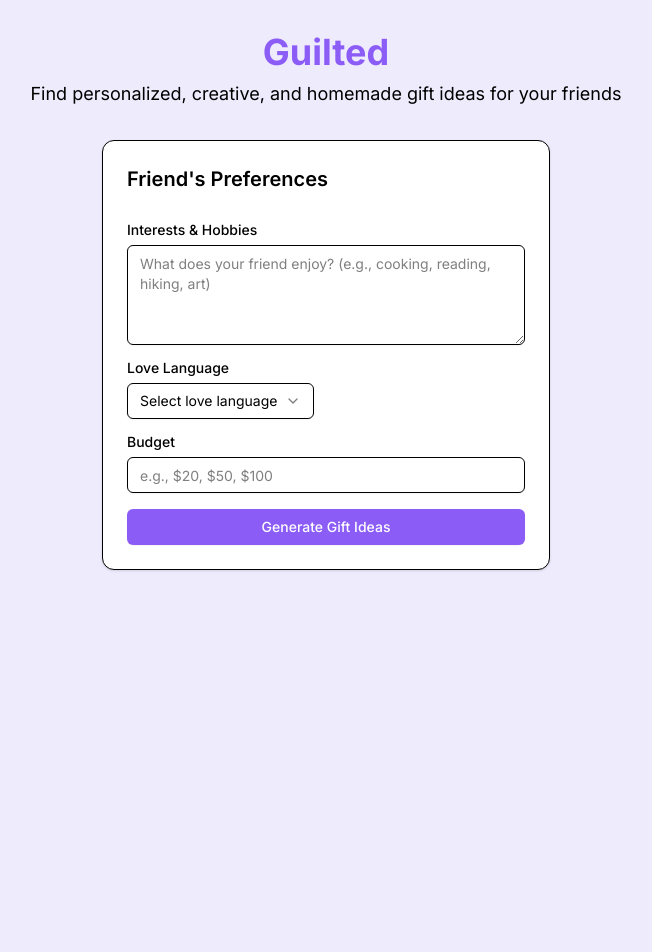
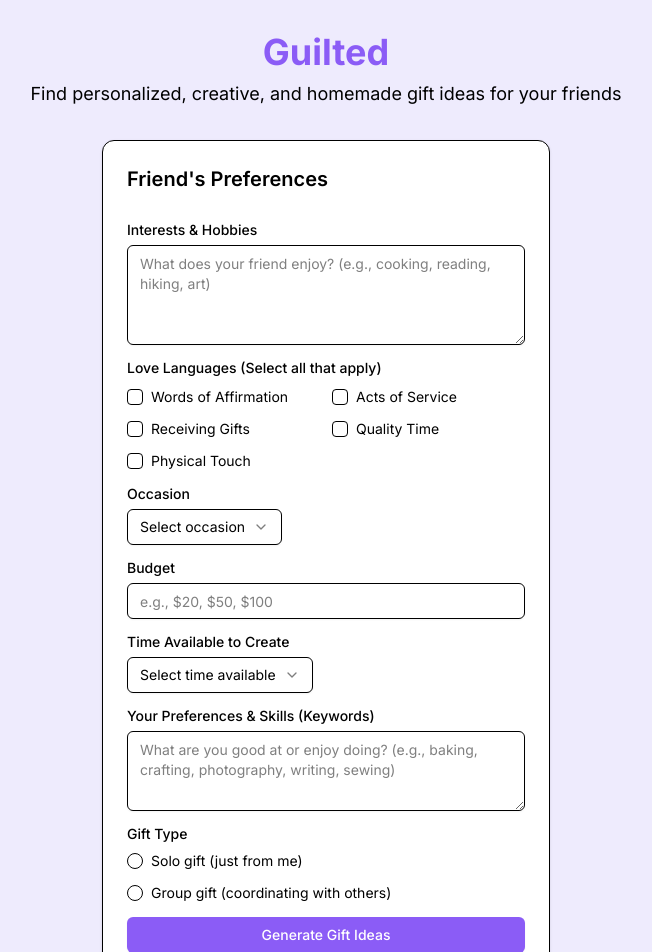
Before and after one commit to kaja-s/guilted, a Next.js app: page / in a window 1280 px wide. Shown: the top 952 px of the page, without its empty margins (314-966 px from the left). Before the commit the page ends 800 px from the top, so only its background shows below. Built offline with nearby package versions, Linux system fonts and the light colour scheme.

Commit message:
Added new input fields

```diff
--- a/components/friend-preferences-form.tsx
+++ b/components/friend-preferences-form.tsx
@@ -17,23 +17,37 @@ import {
   SelectTrigger,
   SelectValue,
 } from "@/components/ui/select";
+import { Checkbox } from "./ui/checkbox";
+import { RadioGroup, RadioGroupItem } from "./ui/radiogroup";
 
 // This tells your code exactly what kind of information you're collecting. Each answer will be a string, which means a line of text like "reading" or "$50".
 
 export interface FriendPreferences {
   interests: string;
-  loveLanguage: string;
+  loveLanguage: string[];
   budget: string;
+  occasion: string;
+  gifterPreferences: string;
+  timeAvailable: string;
+  giftType: string;
 }
 
 // This describes what the component expects from the outside (its "props").
 // onSubmit: This is a function someone else (probably a page) gives you.
-// isLoading: A true or false flag — to show a spinner or say “Generating…” instead of “Submit” while waiting.
+// isLoading: A true or false flag — to show a spinner or say "Generating…" instead of "Submit" while waiting.
 
 interface FriendPreferencesFormProps {
   onSubmit: (preferences: FriendPreferences) => void;
   isLoading: boolean;
 }
+
+const LOVE_LANGUAGES = [
+  "Words of Affirmation",
+  "Acts of Service",
+  "Receiving Gifts",
+  "Quality Time",
+  "Physical Touch",
+];
 
 export function FriendPreferencesForm({
   onSubmit,
@@ -43,11 +57,15 @@ export function FriendPreferencesForm({
 
   const [preferences, setPreferences] = useState<FriendPreferences>({
     interests: "",
-    loveLanguage: "",
+    loveLanguage: [],
     budget: "",
+    occasion: "",
+    gifterPreferences: "",
+    timeAvailable: "",
+    giftType: "",
   });
 
-  // e.preventDefault() says: “Don’t refresh the page like a regular form.” Instead, we call the onSubmit function we got from the parent, and give it the current answers.
+  // e.preventDefault() says: "Don't refresh the page like a regular form." Instead, we call the onSubmit function we got from the parent, and give it the current answers.
   const handleSubmit = (e: React.FormEvent) => {
     e.preventDefault();
     onSubmit(preferences);
@@ -61,10 +79,20 @@ export function FriendPreferencesForm({
     setPreferences((prev) => ({ ...prev, [name]: value }));
   };
 
-  // Takes the previous state (prev), spreads all its properties into a new object, and then updates the loveLanguage property to a new value.
-  // This makes sure that only loveLanguage field is changed, while all other fields in the rpefereneces remain the same.
-  const handleSelectChange = (value: string) => {
-    setPreferences((prev) => ({ ...prev, loveLanguage: value }));
+  // Takes the previous state (prev), spreads all its properties into a new object, and then updates the correct property based on the field being changed.
+  // This makes sure that only the intended field is changed, while all other fields in the preferences remain the same.
+  const handleSelectChange =
+    (field: keyof FriendPreferences) => (value: string) => {
+      setPreferences((prev) => ({ ...prev, [field]: value }));
+    };
+
+  const handleLoveLanguageChange = (loveLanguage: string, checked: boolean) => {
+    setPreferences((prev) => ({
+      ...prev,
+      loveLanguage: checked
+        ? [...prev.loveLanguage, loveLanguage]
+        : prev.loveLanguage.filter((lang) => lang !== loveLanguage),
+    }));
   };
 
   return (
@@ -75,7 +103,7 @@ export function FriendPreferencesForm({
       <CardContent>
         <form onSubmit={handleSubmit} className="space-y-4">
           {/* Interests */}
-          <div className="space-y-2">
+          <div className="space-y-2 md:col-span-2">
             <Label htmlFor="interests">Interests & Hobbies</Label>
             <Textarea
               id="interests"
@@ -88,23 +116,50 @@ export function FriendPreferencesForm({
           </div>
 
           {/* Love Language */}
+          <div className="space-y-3 md:col-span-2">
+            <Label>Love Languages (Select all that apply)</Label>
+            <div className="grid grid-cols-1 sm:grid-cols-2 gap-3">
+              {LOVE_LANGUAGES.map((loveLanguage) => (
+                <div key={loveLanguage} className="flex items-center space-x-2">
+                  <Checkbox
+                    id={loveLanguage}
+                    checked={preferences.loveLanguage.includes(loveLanguage)}
+                    onCheckedChange={(checked) =>
+                      handleLoveLanguageChange(loveLanguage, checked as boolean)
+                    }
+                  />
+                  <Label
+                    htmlFor={loveLanguage}
+                    className="text-sm font-normal cursor-pointer"
+                  >
+                    {loveLanguage}
+                  </Label>
+                </div>
+              ))}
+            </div>
+          </div>
+
+          {/* Occasion */}
           <div className="space-y-2">
-            <Label htmlFor="loveLanguage">Love Language</Label>
+            <Label htmlFor="occasion">Occasion</Label>
             <Select
-              value={preferences.loveLanguage}
-              onValueChange={handleSelectChange}
+              value={preferences.occasion}
+              onValueChange={handleSelectChange("occasion")}
             >
-              <SelectTrigger id="loveLanguage">
-                <SelectValue placeholder="Select love language" />
+              <SelectTrigger id="occasion">
+                <SelectValue placeholder="Select occasion" />
               </SelectTrigger>
               <SelectContent>
-                <SelectItem value="Words of Affirmation">
-                  Words of Affirmation
-                </SelectItem>
-                <SelectItem value="Acts of Service">Acts of Service</SelectItem>
-                <SelectItem value="Receiving Gifts">Receiving Gifts</SelectItem>
-                <SelectItem value="Quality Time">Quality Time</SelectItem>
-                <SelectItem value="Physical Touch">Physical Touch</SelectItem>
+                <SelectItem value="Birthday">Birthday</SelectItem>
+                <SelectItem value="Anniversary">Anniversary</SelectItem>
+                <SelectItem value="Christmas">Christmas</SelectItem>
+                <SelectItem value="Graduation">Graduation</SelectItem>
+                <SelectItem value="Housewarming">Housewarming</SelectItem>
+                <SelectItem value="Thank You">Thank You</SelectItem>
+                <SelectItem value="Just because">Just Because</SelectItem>
+                <SelectItem value="Apology">Apology</SelectItem>
+                <SelectItem value="Get well soon">Get Well Soon</SelectItem>
+                <SelectItem value="Other">Other</SelectItem>
               </SelectContent>
             </Select>
           </div>
@@ -120,6 +175,67 @@ export function FriendPreferencesForm({
               onChange={handleChange}
               required
             />
+          </div>
+
+          {/* Time Available */}
+          <div className="space-y-2">
+            <Label htmlFor="timeAvailable">Time Available to Create</Label>
+            <Select
+              value={preferences.timeAvailable}
+              onValueChange={handleSelectChange("timeAvailable")}
+            >
+              <SelectTrigger id="timeAvailable">
+                <SelectValue placeholder="Select time available" />
+              </SelectTrigger>
+              <SelectContent>
+                <SelectItem value="1-2 hours">1-2 hours</SelectItem>
+                <SelectItem value="Half a day">Half a day</SelectItem>
+                <SelectItem value="1 day">1 day</SelectItem>
+                <SelectItem value="2-3 days">2-3 days</SelectItem>
+                <SelectItem value="1 week">1 week</SelectItem>
+                <SelectItem value="2+ weeks">2+ weeks</SelectItem>
+                <SelectItem value="No time limit">No time limit</SelectItem>
+              </SelectContent>
+            </Select>
+          </div>
+
+          {/* Gifter Preferences */}
+          <div className="space-y-2">
+            <Label htmlFor="gifterPreferences">
+              Your Preferences & Skills (Keywords)
+            </Label>
+            <Textarea
+              id="gifterPreferences"
+              name="gifterPreferences"
+              placeholder="What are you good at or enjoy doing? (e.g., baking, crafting, photography, writing, sewing)"
+              value={preferences.gifterPreferences}
+              onChange={handleChange}
+              required
+              className="min-h-[80px]"
+            />
+          </div>
+
+          {/* Solo or Group Gift */}
+          <div className="space-y-3">
+            <Label>Gift Type</Label>
+            <RadioGroup
+              value={preferences.giftType}
+              onValueChange={handleSelectChange("giftType")}
+              className="flex flex-col space-y-2"
+            >
+              <div className="flex items-center space-x-2">
+                <RadioGroupItem value="solo" id="solo" />
+                <Label htmlFor="solo" className="font-normal">
+                  Solo gift (just from me)
+                </Label>
+              </div>
+              <div className="flex items-center space-x-2">
+                <RadioGroupItem value="group" id="group" />
+                <Label htmlFor="group" className="font-normal">
+                  Group gift (coordinating with others)
+                </Label>
+              </div>
+            </RadioGroup>
           </div>
 
           {/* Submit Button */}
--- /dev/null
+++ b/components/ui/checkbox.tsx
@@ -0,0 +1,30 @@
+"use client";
+
+import * as React from "react";
+import * as CheckboxPrimitive from "@radix-ui/react-checkbox";
+import { Check } from "lucide-react";
+
+import { cn } from "@/lib/utils";
+
+const Checkbox = React.forwardRef<
+  React.ElementRef<typeof CheckboxPrimitive.Root>,
+  React.ComponentPropsWithoutRef<typeof CheckboxPrimitive.Root>
+>(({ className, ...props }, ref) => (
+  <CheckboxPrimitive.Root
+    ref={ref}
+    className={cn(
+      "peer h-4 w-4 shrink-0 rounded-sm border border-primary ring-offset-background focus-visible:outline-none focus-visible:ring-2 focus-visible:ring-ring focus-visible:ring-offset-2 disabled:cursor-not-allowed disabled:opacity-50 data-[state=checked]:bg-primary data-[state=checked]:text-primary-foreground",
+      className
+    )}
+    {...props}
+  >
+    <CheckboxPrimitive.Indicator
+      className={cn("flex items-center justify-center text-current")}
+    >
+      <Check className="h-4 w-4" />
+    </CheckboxPrimitive.Indicator>
+  </CheckboxPrimitive.Root>
+));
+Checkbox.displayName = CheckboxPrimitive.Root.displayName;
+
+export { Checkbox };
--- /dev/null
+++ b/components/ui/radiogroup.tsx
@@ -0,0 +1,44 @@
+"use client";
+
+import * as React from "react";
+import * as RadioGroupPrimitive from "@radix-ui/react-radio-group";
+import { Circle } from "lucide-react";
+
+import { cn } from "@/lib/utils";
+
+const RadioGroup = React.forwardRef<
+  React.ElementRef<typeof RadioGroupPrimitive.Root>,
+  React.ComponentPropsWithoutRef<typeof RadioGroupPrimitive.Root>
+>(({ className, ...props }, ref) => {
+  return (
+    <RadioGroupPrimitive.Root
+      className={cn("grid gap-2", className)}
+      {...props}
+      ref={ref}
+    />
+  );
+});
+RadioGroup.displayName = RadioGroupPrimitive.Root.displayName;
+
+const RadioGroupItem = React.forwardRef<
+  React.ElementRef<typeof RadioGroupPrimitive.Item>,
+  React.ComponentPropsWithoutRef<typeof RadioGroupPrimitive.Item>
+>(({ className, ...props }, ref) => {
+  return (
+    <RadioGroupPrimitive.Item
+      ref={ref}
+      className={cn(
+        "aspect-square h-4 w-4 rounded-full border border-primary text-primary ring-offset-background focus:outline-none focus-visible:ring-2 focus-visible:ring-ring focus-visible:ring-offset-2 disabled:cursor-not-allowed disabled:opacity-50",
+        className
+      )}
+      {...props}
+    >
+      <RadioGroupPrimitive.Indicator className="flex items-center justify-center">
+        <Circle className="h-2.5 w-2.5 fill-current text-current" />
+      </RadioGroupPrimitive.Indicator>
+    </RadioGroupPrimitive.Item>
+  );
+});
+RadioGroupItem.displayName = RadioGroupPrimitive.Item.displayName;
+
+export { RadioGroup, RadioGroupItem };
--- a/package.json
+++ b/package.json
@@ -12,7 +12,9 @@
     "@ai-sdk/openai": "^1.3.22",
     "@ai-sdk/react": "^1.2.11",
     "@radix-ui/react-avatar": "^1.1.7",
+    "@radix-ui/react-checkbox": "^1.3.2",
     "@radix-ui/react-label": "^2.1.4",
+    "@radix-ui/react-radio-group": "^1.3.7",
     "@radix-ui/react-select": "^2.2.2",
     "@radix-ui/react-slot": "^1.2.0",
     "ai": "^4.3.15",
```
Also changed, not shown: app/api/generate-gifts/route.ts (+27 -3 lines), app/api/generate-recipe/route.ts (+14 -2 lines), 1 other file (tests, documents, lock files or other folders).
